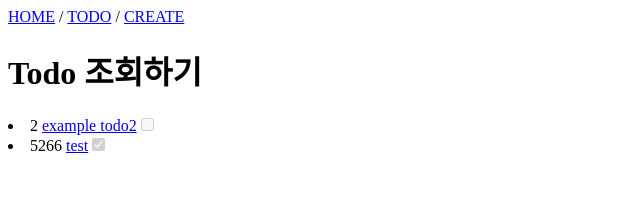
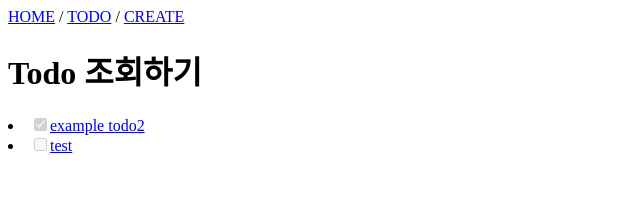
Before and after one commit to minijae011030/Vue_TodoList, a Vue app: page /todo in a window 1280 px wide. Shown: the top 205 px of the page, without its empty margins (0-640 px from the left). Built offline with nearby package versions, Linux system fonts and the light colour scheme; data requests are answered from the project's data file.

Commit message:
Feat: todo toggle 기능 추가

```diff
--- a/db.json
+++ b/db.json
@@ -1,16 +1,16 @@
 {
   "todos": [
     {
-      "id": "2",
       "todo": "example todo2",
       "desc": "example desc2",
-      "done": false
+      "done": true,
+      "id": "2"
     },
     {
-      "id": "5266",
       "todo": "test",
       "desc": "test",
-      "done": true
+      "done": false,
+      "id": "5266"
     }
   ]
 }
--- a/src/Pages/TodoList/DetailPage.vue
+++ b/src/Pages/TodoList/DetailPage.vue
@@ -4,6 +4,7 @@
     <h1>detail page</h1>
     <h2>{{ todo.todo }}</h2>
     <p>{{ todo.desc }}</p>
+    <p>{{ todo.done ? 'true' : 'false' }}</p>
 
     <button @click="handleEditButtonClick">수정하기</button>
     <button @click="handleDeleteButtonClick">삭제하기</button>
--- a/src/Pages/TodoList/EditPage.vue
+++ b/src/Pages/TodoList/EditPage.vue
@@ -3,6 +3,7 @@
     <h1>edit page</h1>
     <p>todo title: <input type="text" v-model.trim="todo.todo" /></p>
     <p>todo desc: <input type="text" v-model.trim="todo.desc" /></p>
+    <input type="checkbox" v-model="todo.done" />
     <button @click="handleEditButtonClick">수정 완료</button>
     <button @click="goBack">취소</button>
   </div>
--- a/src/Pages/TodoList/TodoPage.vue
+++ b/src/Pages/TodoList/TodoPage.vue
@@ -3,9 +3,8 @@
     <h1>Todo 조회하기</h1>
 
     <li v-for="(item, index) in todoArr">
-      {{ item.id }}
+      <input type="checkbox" disabled :checked="item.done === true" />
       <RouterLink :to="`/detail/${item.id}`">{{ item.todo }}</RouterLink>
-      <input type="checkbox" disabled :checked="item.done === true" />
     </li>
   </div>
 </template>
```
